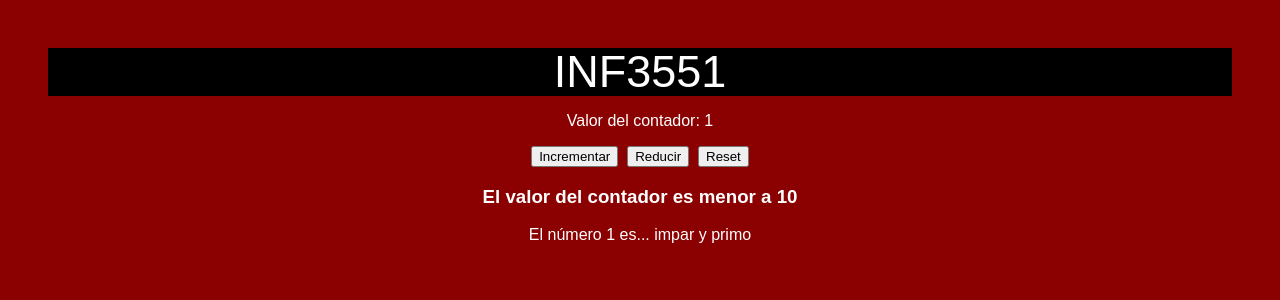
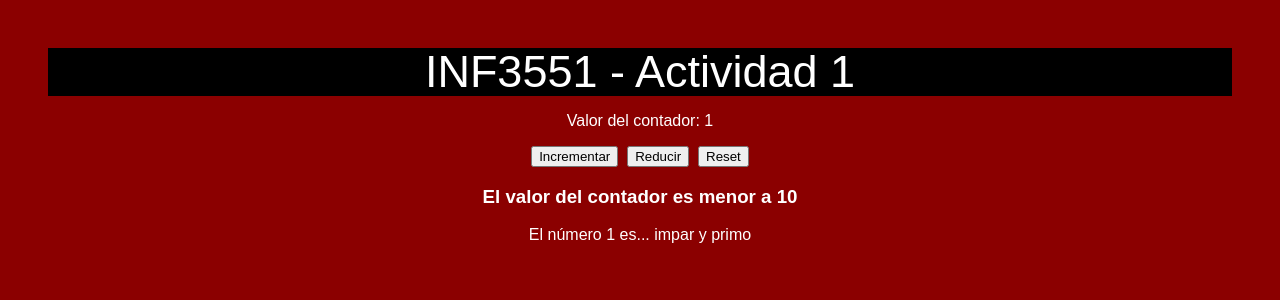
Before and after one commit to fhonores/Tarea1_INFUC, a React (Create React App) app: page / in a window 1280 px wide. Shown: the top 300 px of the page. Built offline with nearby package versions, Linux system fonts and the light colour scheme.

Commit message:
1 file modified

```diff
--- a/src/App.js
+++ b/src/App.js
@@ -6,6 +6,7 @@ import { isPrime}  from './utils/isPrime';
 
 export default function App() {
   const [count, setCount] = useState(1);
+  const [prime, setPrime] = useState("");
   const handleClick = () => {
     console.log('click');
     setCount((prevCount) => prevCount + 1);
@@ -21,7 +22,7 @@ export default function App() {
 
   return (
     <div>
-      <h1> INF3551 </h1>
+      <h1> INF3551 - Actividad 1</h1>
 
       <p>Valor del contador: {count}</p>
 
```
